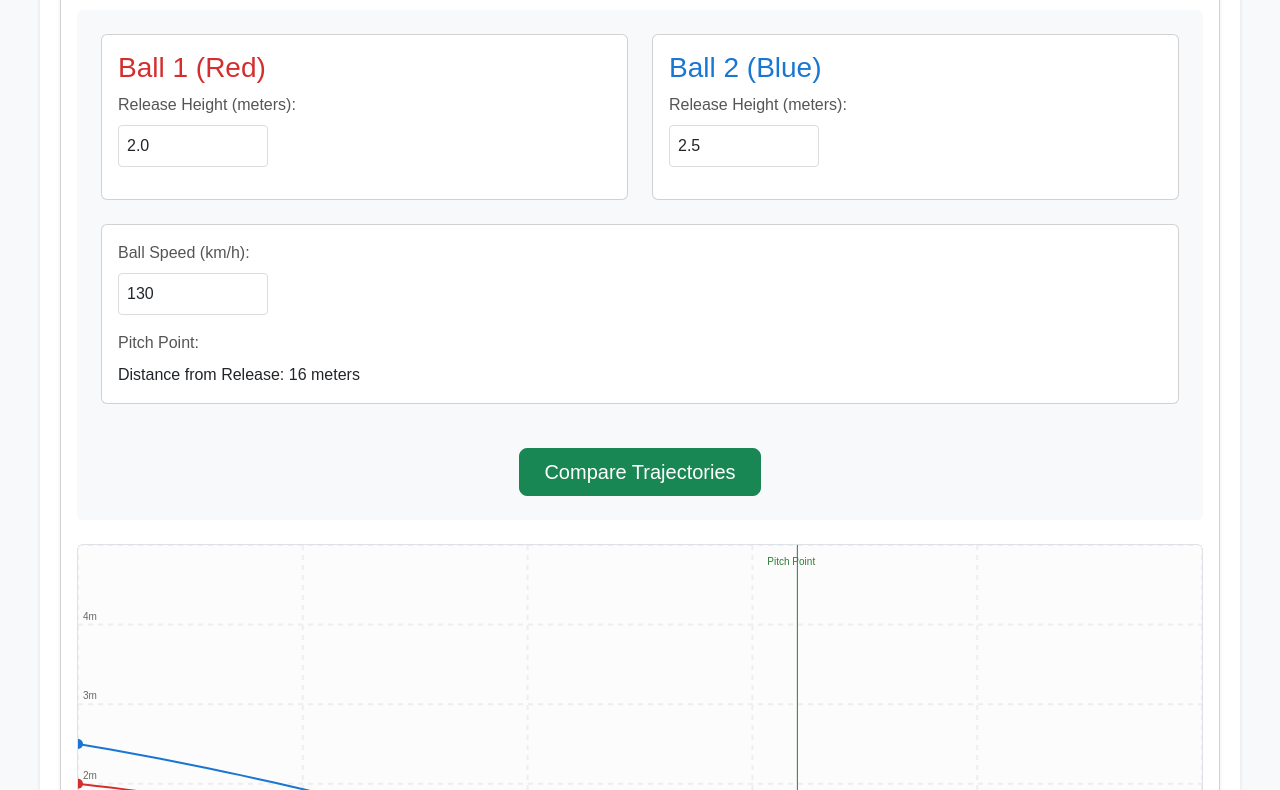
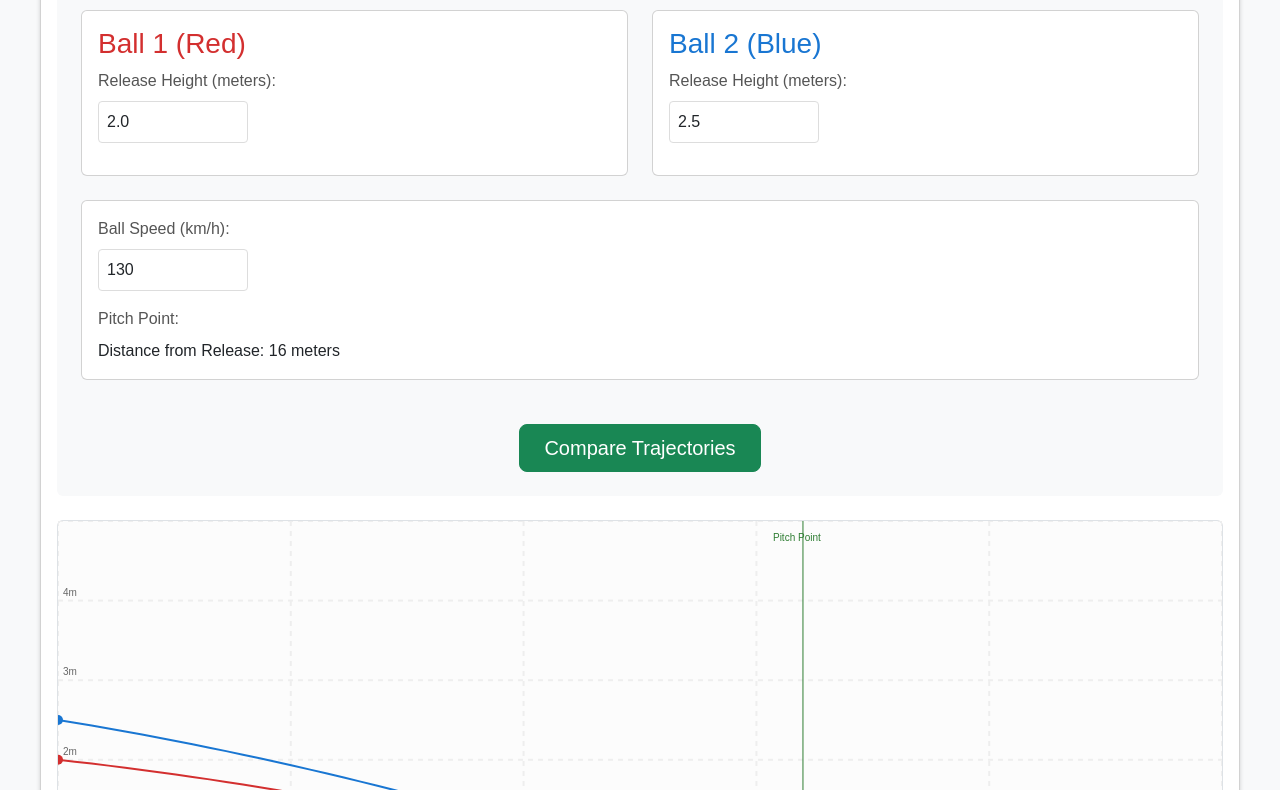
Before and after one commit to azadshaikh/ball-bounce-length-calculator, a plain HTML site: page src/index.html in a window 1280 px wide. Shown: the part 123-913 px from the top of the page. Drawn offline with nearby package versions, Linux system fonts and the light colour scheme.

Commit message:
Update index.html

```diff
--- a/src/index.html
+++ b/src/index.html
@@ -8,7 +8,7 @@
     <link rel="stylesheet" href="styles.css">
 </head>
 <body class="bg-light">
-    <div class="container py-4">
+    <div class="container p-0">
         <div class="card shadow-sm">
             <div class="card-body">
                 <h1 class="text-center mb-4">Cricket Ball Bounce Comparison</h1>
```
